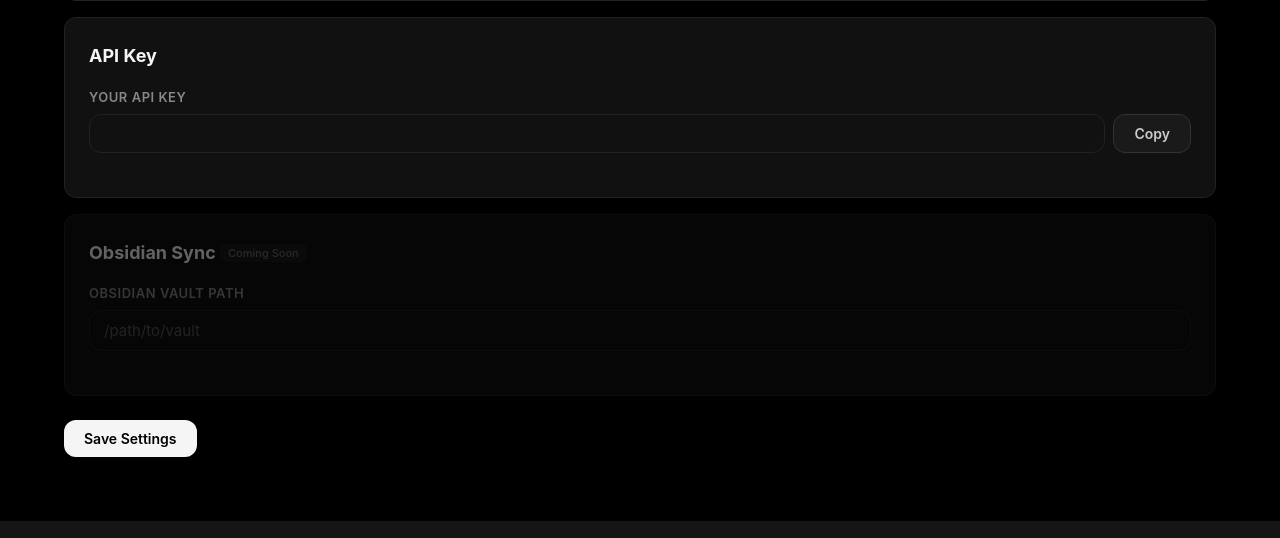
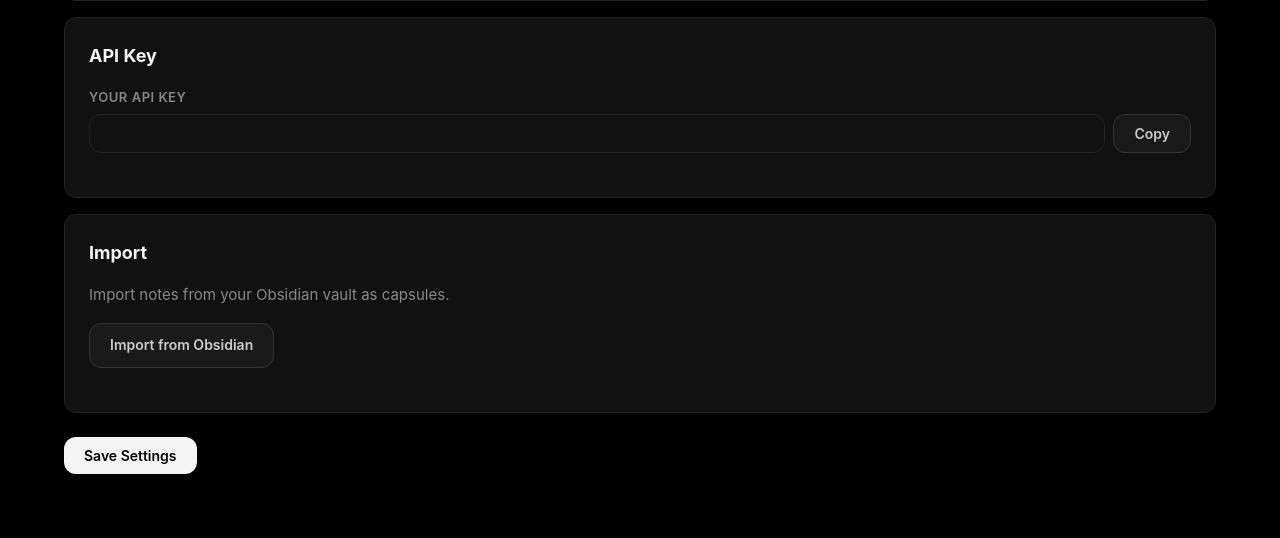
Before and after one commit to emmtol18/sieve, a Python web app: template src/sieve/dashboard/templates/settings.html in a window 1280 px wide. Shown: the part 772-1310 px from the top of the page. Run offline with Jinja, Linux system fonts and the light colour scheme; the template is opened without the code that fills it, so the values that code supplies are empty.

Commit message:
feat: add Import from Obsidian link to settings page
Replace the disabled "Obsidian Sync (Coming Soon)" placeholder with an
active link to the /import page.

Co-Authored-By: Claude Opus 4.6 <noreply@anthropic.com>

```diff
--- a/src/sieve/dashboard/templates/settings.html
+++ b/src/sieve/dashboard/templates/settings.html
@@ -77,11 +77,11 @@
         </div>
     </section>
 
-    <section class="settings-section settings-disabled">
-        <h2>Obsidian Sync <span class="coming-soon-badge">Coming Soon</span></h2>
+    <section class="settings-section">
+        <h2>Import</h2>
         <div class="form-group">
-            <label class="form-label">Obsidian Vault Path</label>
-            <input type="text" class="input" placeholder="/path/to/vault" disabled>
+            <p style="font-size:0.9375rem;color:#888;margin-bottom:1rem">Import notes from your Obsidian vault as capsules.</p>
+            <a href="/import" class="btn btn-secondary" hx-boost="true">Import from Obsidian</a>
         </div>
     </section>
 
```
